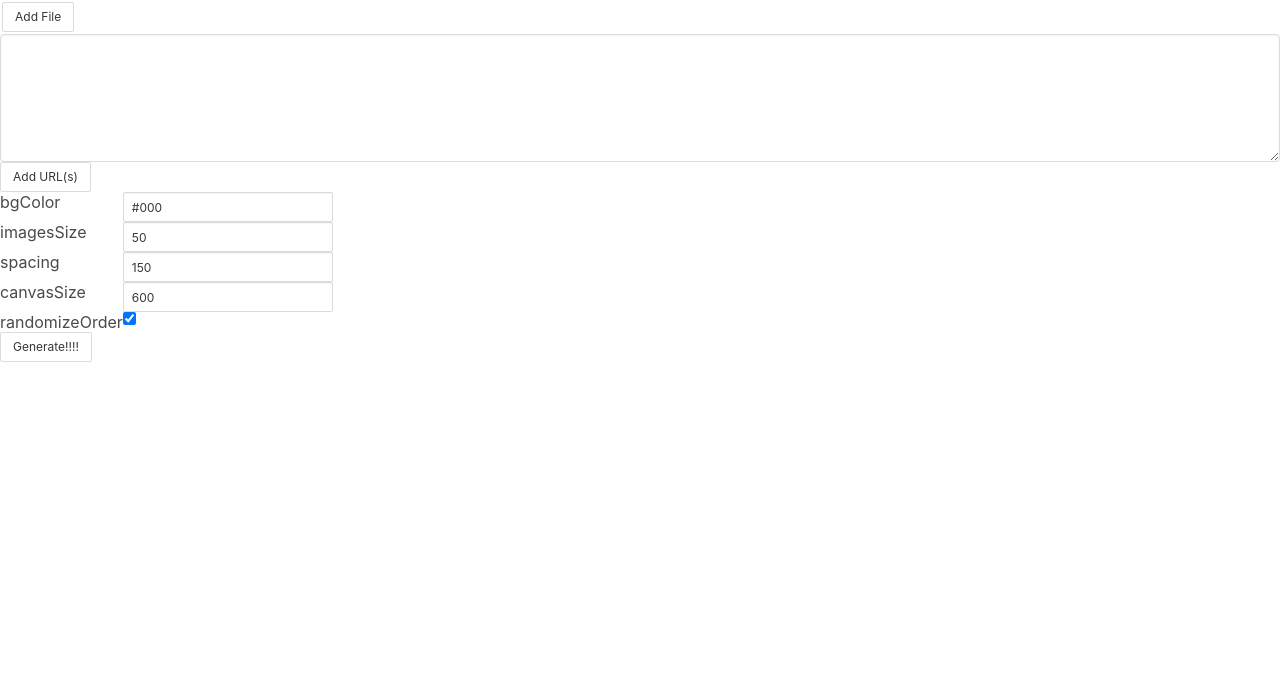
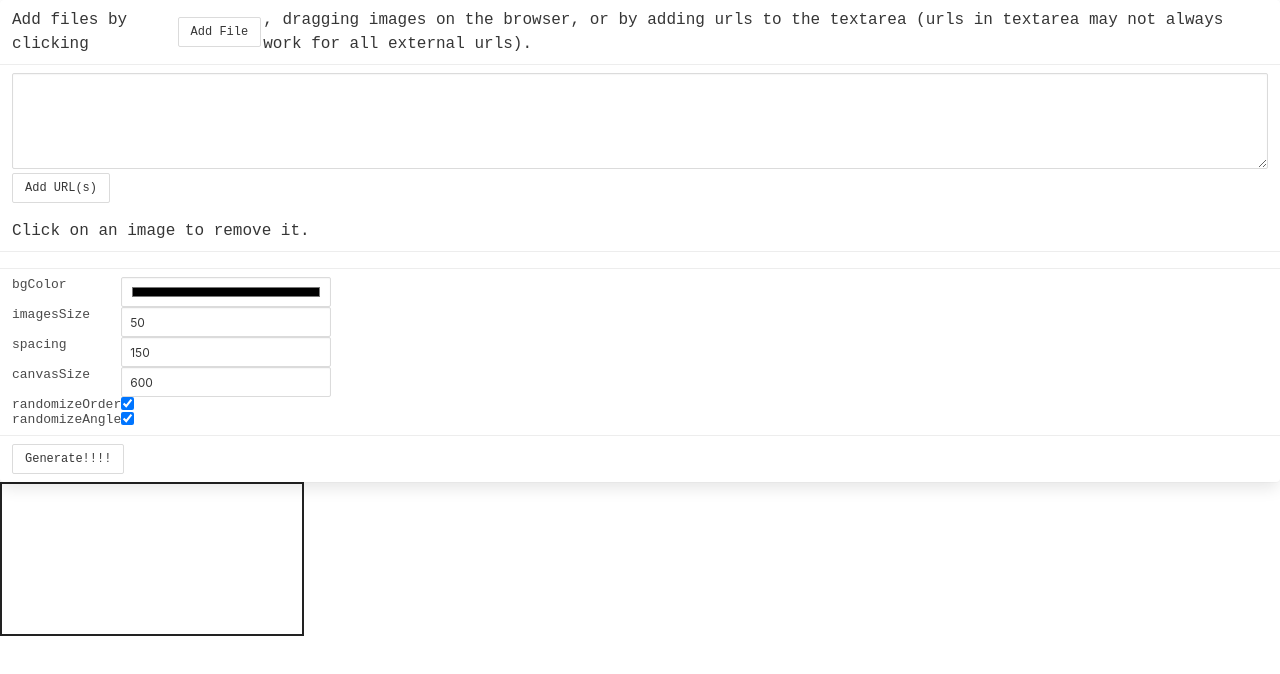
Before and after one commit to Zutatensuppe/bg-generator, a Vue app: page / in a window 1280 px wide. Shown: the top 674 px of the page. Built offline with nearby package versions, Linux system fonts and the light colour scheme.

Commit message:
improve ux

```diff
--- a/src/App.vue
+++ b/src/App.vue
@@ -1,23 +1,35 @@
 <template>
-  <div>
-    <image-select @selected="onImageSelected" ref="imageSelect" />
-    <textarea class="textarea" v-model="inputUrl" />
+  <div class="card">
+    <div class="panel-block">
+      Add files by clicking <image-select @selected="onImageSelected" ref="imageSelect" />,
+      dragging images on the browser, or by adding urls to the textarea (urls in
+      textarea may not always work for all external urls).
+    </div>
+    <div class="fake-panel-block">
+      <textarea class="textarea is-small mb-1" v-model="inputUrl" />
       <span class="button is-small" @click="addUrlsStr">Add URL(s)</span>
-    <template v-for="(url, idx) in urls" :key="idx">
-      <img width="100" :src="urls[idx]" @click="removeUrl(idx)" />
-    </template>
-
+    </div>
+    <div class="panel-block">
+      Click on an image to remove it.
+    </div>
+    <div class="panel-block">
+      <img v-for="(url, idx) in urls" :key="idx" width="100" :src="urls[idx]" @click="removeUrl(idx)" class="is-clickable mr-1" />
+    </div>
+    <div class="panel-block">
       <table>
-      <tr><td>bgColor</td><td><input class="input is-small" v-model="bgColor" /></td></tr>
+        <tr><td>bgColor</td><td><input class="input is-small" type="color" v-model="bgColor" /></td></tr>
         <tr><td>imagesSize</td><td><input class="input is-small" v-model="imagesSize" /></td></tr>
         <tr><td>spacing</td><td><input class="input is-small" v-model="spacing" /></td></tr>
         <tr><td>canvasSize</td><td><input class="input is-small" v-model="canvasSize" /></td></tr>
         <tr><td>randomizeOrder</td><td><input type="checkbox" v-model="randomizeOrder" /></td></tr>
+        <tr><td>randomizeAngle</td><td><input type="checkbox" v-model="randomizeAngle" /></td></tr>
       </table>
-    <div>
+    </div>
+    <div class="panel-block">
       <span class="button is-small" @click="generate">Generate!!!!</span>
     </div>
   </div>
+  <canvas ref="canvas"></canvas>
 </template>
 <script lang="ts">
 import ImageSelect from './ImageSelect.vue'
@@ -54,11 +66,12 @@ export default defineComponent({
   setup() {
     const urls = ref([] as string [])
     const inputUrl = ref('')
-    const bgColor = ref('#000')
+    const bgColor = ref('#000000')
     const spacing = ref(150)
     const canvasSize = ref(600) // 4x spacing makes things look ok
     const imagesSize = ref(50)
     const randomizeOrder = ref(true)
+    const randomizeAngle = ref(true)
     return {
       urls,
       inputUrl,
@@ -67,6 +80,7 @@ export default defineComponent({
       canvasSize,
       imagesSize,
       randomizeOrder,
+      randomizeAngle,
     }
   },
   methods: {
@@ -83,14 +97,22 @@ export default defineComponent({
     },
 
     async generate() {
-      const spacing = parseInt(`${this.spacing}`, 10)
-      const canvas = document.createElement('canvas')
-      canvas.width = parseInt(`${this.canvasSize}`, 10)
-      canvas.height = parseInt(`${this.canvasSize}`, 10)
+      const canvas = this.$refs.canvas as HTMLCanvasElement
+      if (!canvas) {
+        return
+      }
       const ctx = canvas.getContext('2d')
       if (!ctx) {
         return
       }
+
+      const spacing = parseInt(`${this.spacing}`, 10)
+      const imageWidth = parseInt(`${this.imagesSize}`, 10);
+      const imageHeight = parseInt(`${this.imagesSize}`, 10);
+
+      canvas.width = parseInt(`${this.canvasSize}`, 10)
+      canvas.height = parseInt(`${this.canvasSize}`, 10)
+
       ctx.fillStyle = this.bgColor;
       ctx.fillRect(0, 0, canvas.width, canvas.height)
 
@@ -101,12 +123,13 @@ export default defineComponent({
 
       let idx = 0
       let rows = 0
+      const posOffset = spacing / 4
       for (let y = 0; y < canvas.height; y+=spacing) {
+        const posY = y + posOffset
+        const posXOffset = (rows % 2 === 0) ? (spacing / 2) : 0
+
         for (let x = 0; x < canvas.width; x+=spacing) {
-
-          const posX = x + (rows % 2 === 0 ? (spacing / 4 + spacing / 2) : (spacing / 4))
-          const posY = y + (spacing / 4)
-
+          const posX = x + posXOffset + posOffset
 
           if (idx%this.urls.length === 0) {
             if (this.randomizeOrder) {
@@ -115,10 +138,7 @@ export default defineComponent({
           }
 
           const image = images[idx%this.urls.length]
-
-          const width = parseInt(`${this.imagesSize}`, 10);
-          const height = parseInt(`${this.imagesSize}`, 10);
-          const angleInRadians = deg2rad(Math.random() * 360)
+          const angleInRadians = this.randomizeAngle ? deg2rad(Math.random() * 360) : 0
 
           const poses = [
             [posX, posY],
@@ -131,11 +151,12 @@ export default defineComponent({
             [posX + this.canvasSize, posY - this.canvasSize],
             [posX - this.canvasSize, posY + this.canvasSize],
           ]
+
           for (let [posX, posY] of poses) {
             ctx.save();
             ctx.translate(posX, posY);
             ctx.rotate(angleInRadians);
-            ctx.drawImage(image, -width / 2, -height / 2, width, height);
+            ctx.drawImage(image, -imageWidth / 2, -imageHeight / 2, imageWidth, imageHeight);
             ctx.rotate(-angleInRadians);
             ctx.translate(-posX, -posY);
             ctx.restore();
@@ -145,9 +166,9 @@ export default defineComponent({
         }
         rows++
       }
-      console.log(canvas.toDataURL())
+      // console.log(canvas.toDataURL())
 
-      document.body.style.backgroundImage = `url(${canvas.toDataURL()})`
+      // document.body.style.backgroundImage = `url(${canvas.toDataURL()})`
     },
   },
 })
--- a/src/ImageSelect.vue
+++ b/src/ImageSelect.vue
@@ -1,11 +1,6 @@
 <template>
-  <div
-    class="image-select"
-    :class="{'has-image': previewUrls.length, 'no-image': !previewUrls.length, droppable: droppable}"
-    @drop="onDrop"
-    @dragover="onDragover"
-    @dragleave="onDragleave">
-    <div class="drop-target"></div>
+  <div class="image-select" :class="{droppable: droppable}">
+    <div class="drop-target" @dragleave="onDragleave"></div>
     <div>
       <label>
         <input type="file" style="display: none" @change="onFileSelect" accept="image/*" />
@@ -26,6 +21,14 @@ export default defineComponent({
       previewUrls,
       droppable,
     }
+  },
+  mounted() {
+    window.addEventListener('dragover', this.onDragover)
+    window.addEventListener('drop', this.onDrop)
+  },
+  unmounted() {
+    window.removeEventListener('dragover', this.onDragover)
+    window.removeEventListener('drop', this.onDrop)
   },
   methods: {
     reset(): void {
@@ -69,6 +72,7 @@ export default defineComponent({
       return filteredItems
     },
     onDrop (evt: DragEvent): boolean {
+      console.log('onDrop')
       this.droppable = false
       const images = this.imagesFromDragEvt(evt)
       if (images.length === 0) {
@@ -90,6 +94,7 @@ export default defineComponent({
       return false
     },
     onDragover (evt: DragEvent): boolean {
+      console.log('onDragover')
       const images = this.imagesFromDragEvt(evt)
       if (images.length === 0) {
         return false
@@ -99,6 +104,7 @@ export default defineComponent({
       return false
     },
     onDragleave () {
+      console.log('onDragleave')
       this.droppable = false
     },
   },
--- a/src/style.scss
+++ b/src/style.scss
@@ -1,22 +1,41 @@
 @import "bulma/css/bulma.css";
 
+$almostBlack: #222;
 html,
 body {
   height: 100%;
 }
 
+html,
+body,
+table {
+  font-family: monospace;
+}
+
 .image-select {
   border: solid 2px transparent;
 
-  &.has-image {
-
-  }
-
-  &.no-image {
-
-  }
-
   &.droppable {
-    border: dashed 2px #222;
+    .drop-target {
+      position: fixed;
+      top: 0;
+      left: 0;
+      right: 0;
+      bottom: 0;
+      border: dashed 2px $almostBlack;
+      z-index: 1000;
+    }
   }
 }
+
+canvas {
+  border: solid 2px $almostBlack;
+}
+
+.fake-panel-block {
+  padding: 0.5em 0.75em;
+}
+
+img {
+  border: solid 1px $almostBlack;
+}
```
Also changed, not shown: 7 other files (tests, documents, lock files or other folders). Lines whose indentation alone changed are shown as unchanged.
